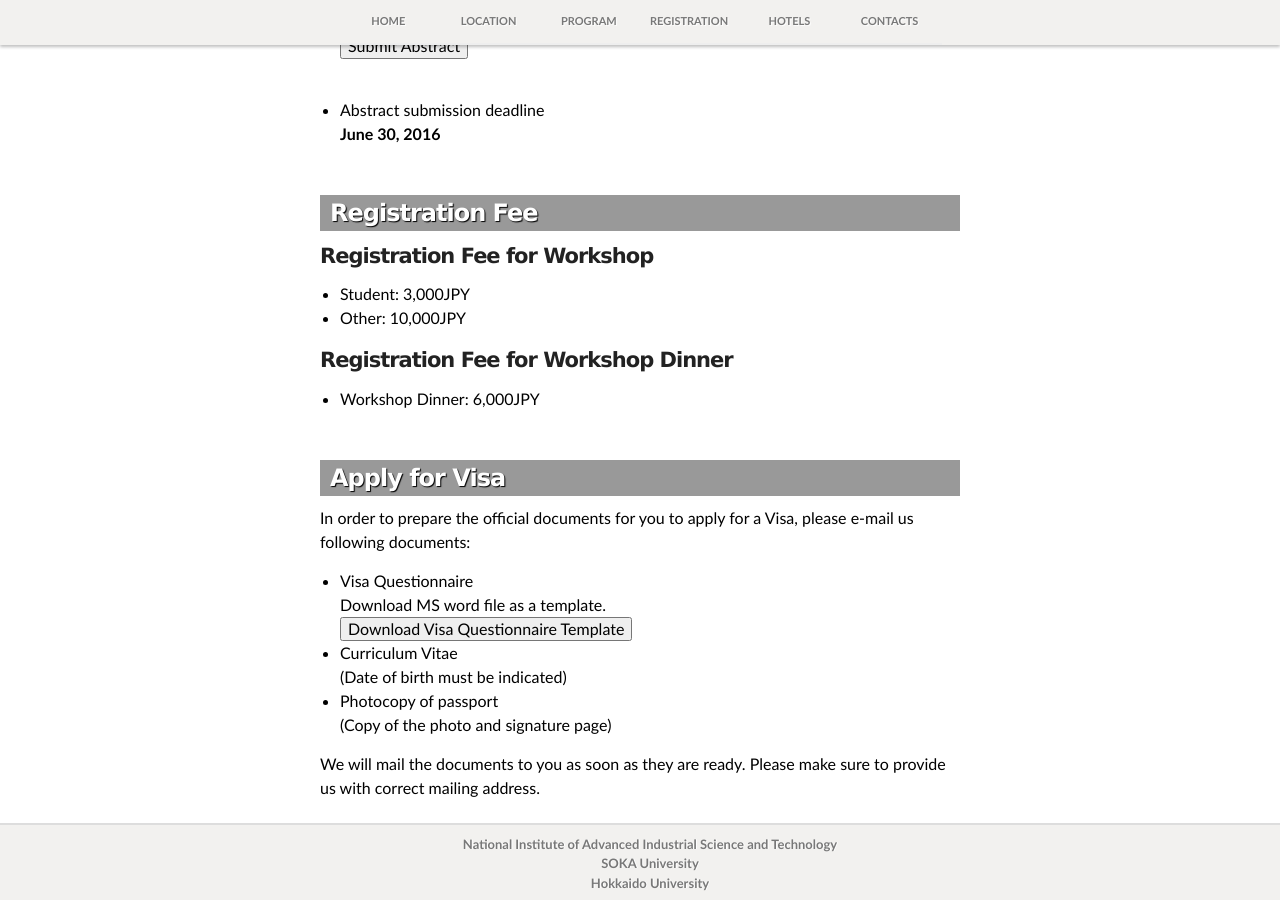
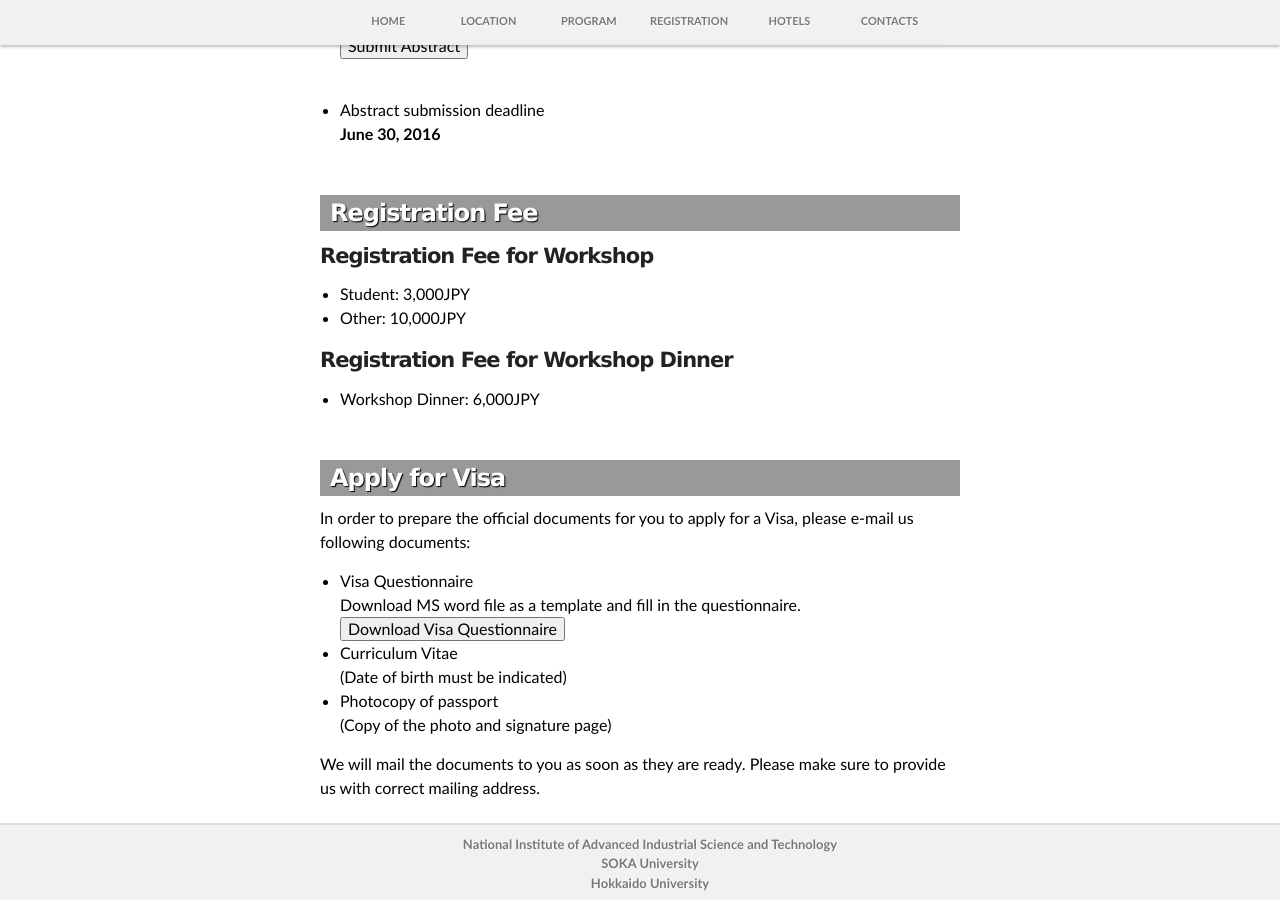
Before and after one commit to yamazakiM/test_warren2016, a Jekyll site: the page built from registration/index.md, in a window 1280 px wide and 900 px high, scrolled down 755 px. Built offline with Jekyll 4.4.1, drawn with Linux system fonts in a browser that asks for light colours; nearby versions of some CDN libraries; library files that are not in the unit come from our copies.

Commit message:
Update index.md

```diff
--- a/registration/index.md
+++ b/registration/index.md
@@ -67,8 +67,8 @@ layout: default
   <p>In order to prepare the official documents for you to apply for a Visa, please e-mail us following documents:</p>
   <ul>
   <li>Visa Questionnaire<br>
-  Download MS word file as a template.<br>
-   <a href="{{site.url}}/images/VisaQuestionnaire.docx"><input id="button_submit" class="button_submit" type="button" alt="submit" value="Download Visa Questionnaire Template"></a></li>
+  Download MS word file as a template and fill in the questionnaire.<br>
+   <a href="{{site.url}}/images/VisaQuestionnaire.docx"><input id="button_submit" class="button_submit" type="button" alt="submit" value="Download Visa Questionnaire"></a></li>
   <li>Curriculum Vitae<br>
   (Date of birth must be indicated)</li>
   <li> Photocopy of passport<br>
```
